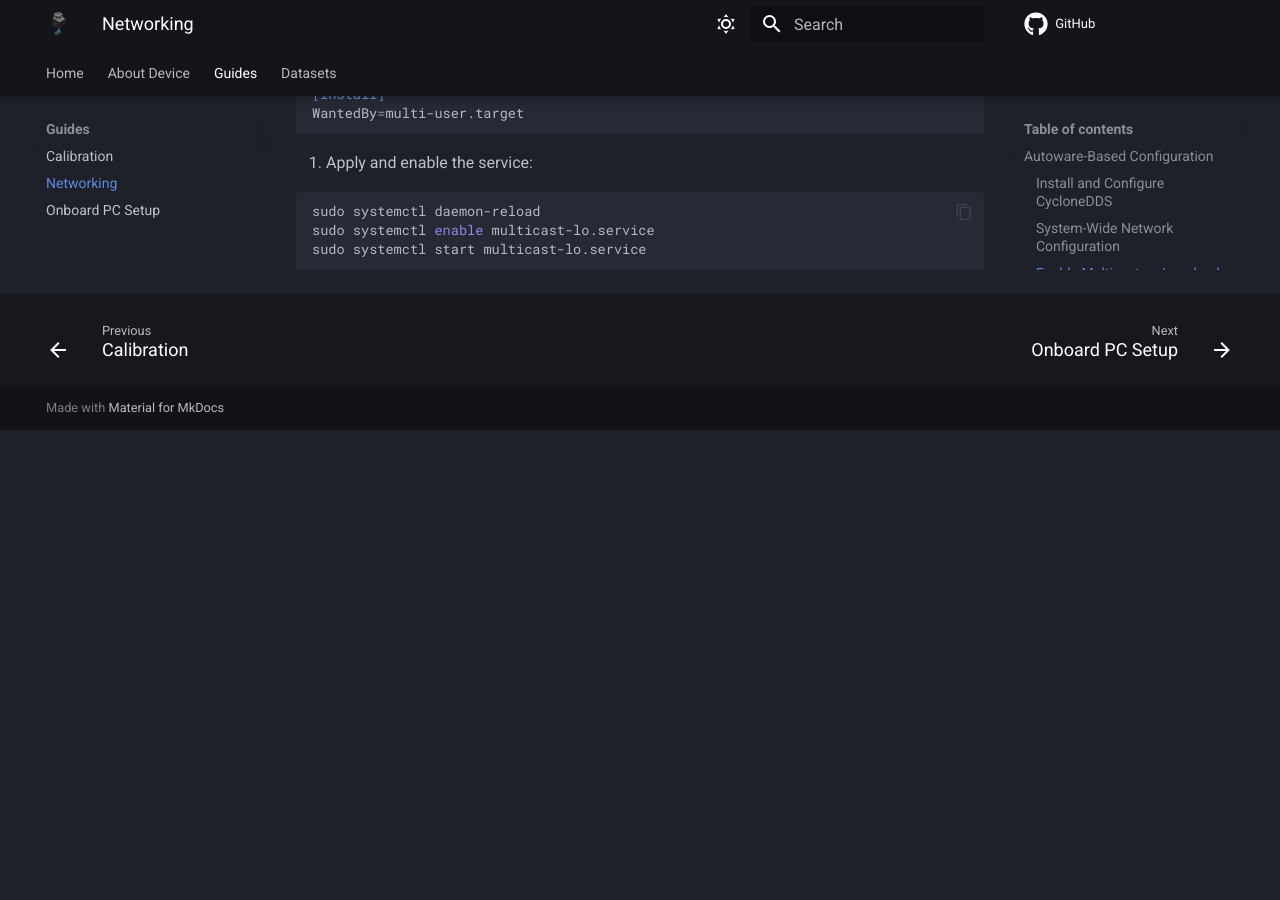
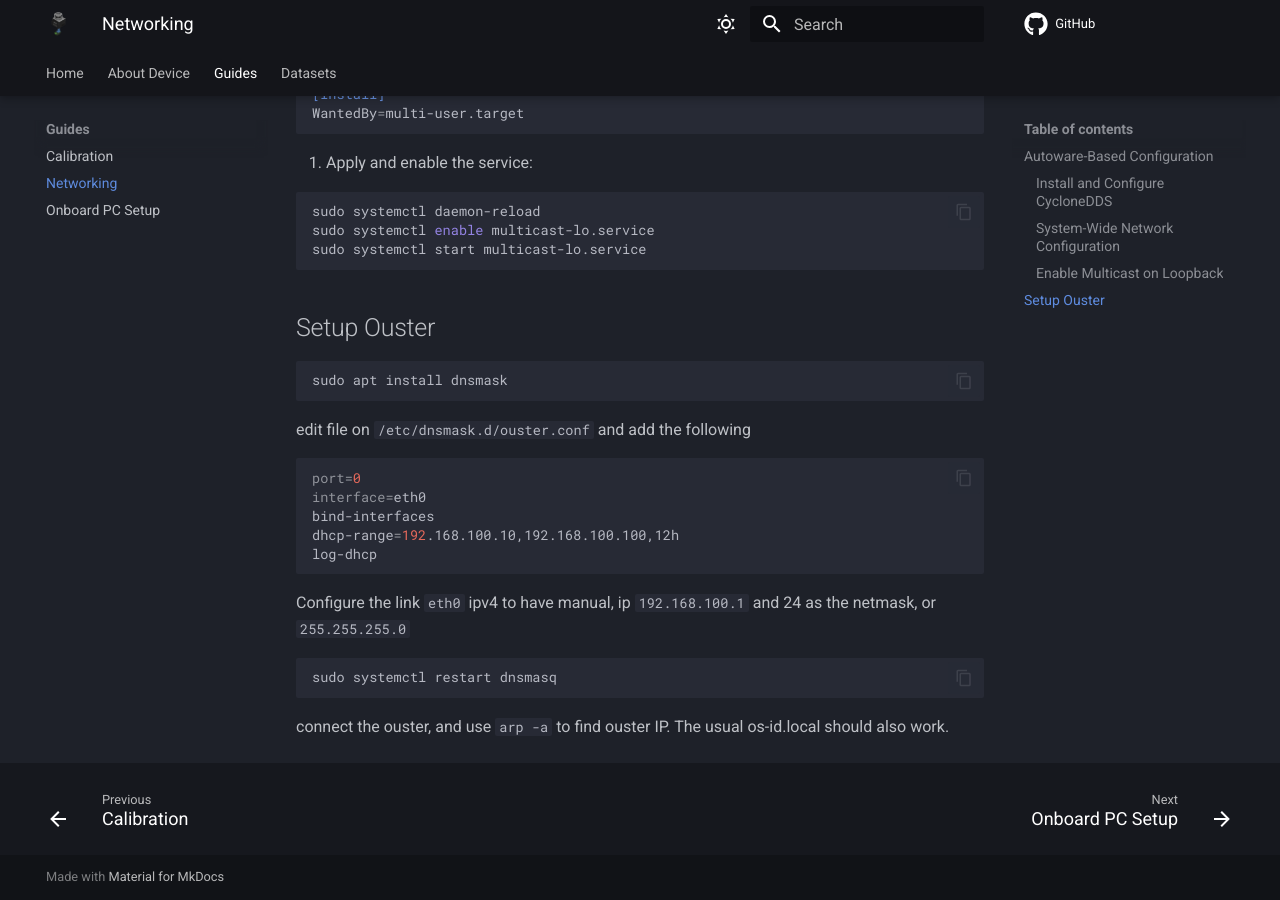
Before and after one commit to snt-arg/smapper_docs, an MkDocs documentation site: the page built from docs/setup/networking.md, in a window 1280 px wide and 900 px high, scrolled down 2360 px. Built offline with MkDocs 1.6.1 and Material for MkDocs 9.7.7, drawn with Linux system fonts in a browser that asks for light colours; comment, search, counter and statistics services are not loaded; before the commit the page ends 2790 px from its top, so only the background shows below that.

````diff
--- a/docs/setup/networking.md
+++ b/docs/setup/networking.md
@@ -118,3 +118,27 @@
 sudo systemctl enable multicast-lo.service
 sudo systemctl start multicast-lo.service
 ```
+
+## Setup Ouster
+
+```bash
+sudo apt install dnsmask
+```
+
+edit file on `/etc/dnsmask.d/ouster.conf` and add the following
+
+```bash
+port=0
+interface=eth0
+bind-interfaces
+dhcp-range=192.168.100.10,192.168.100.100,12h
+log-dhcp
+```
+
+Configure the link `eth0` ipv4 to have manual, ip `192.168.100.1` and 24 as the netmask, or `255.255.255.0`
+
+```bash
+sudo systemctl restart dnsmasq
+```
+
+connect the ouster, and use `arp -a` to find ouster IP. The usual os-id.local should also work.
````
